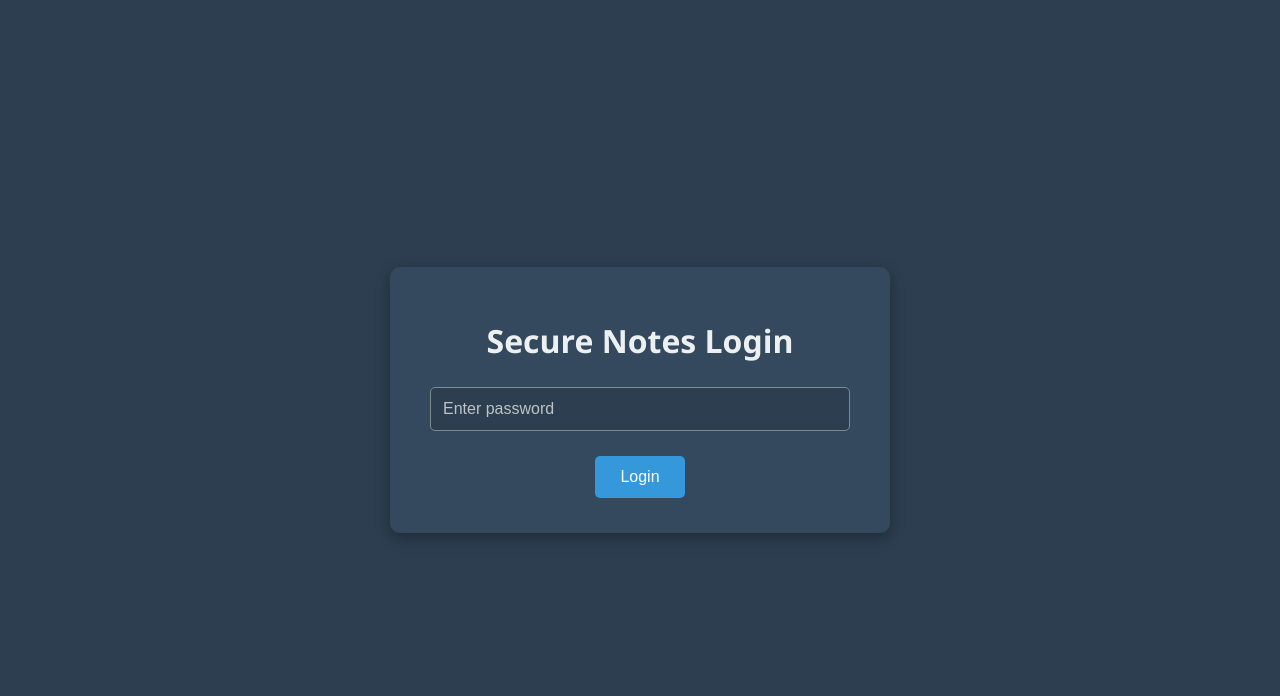
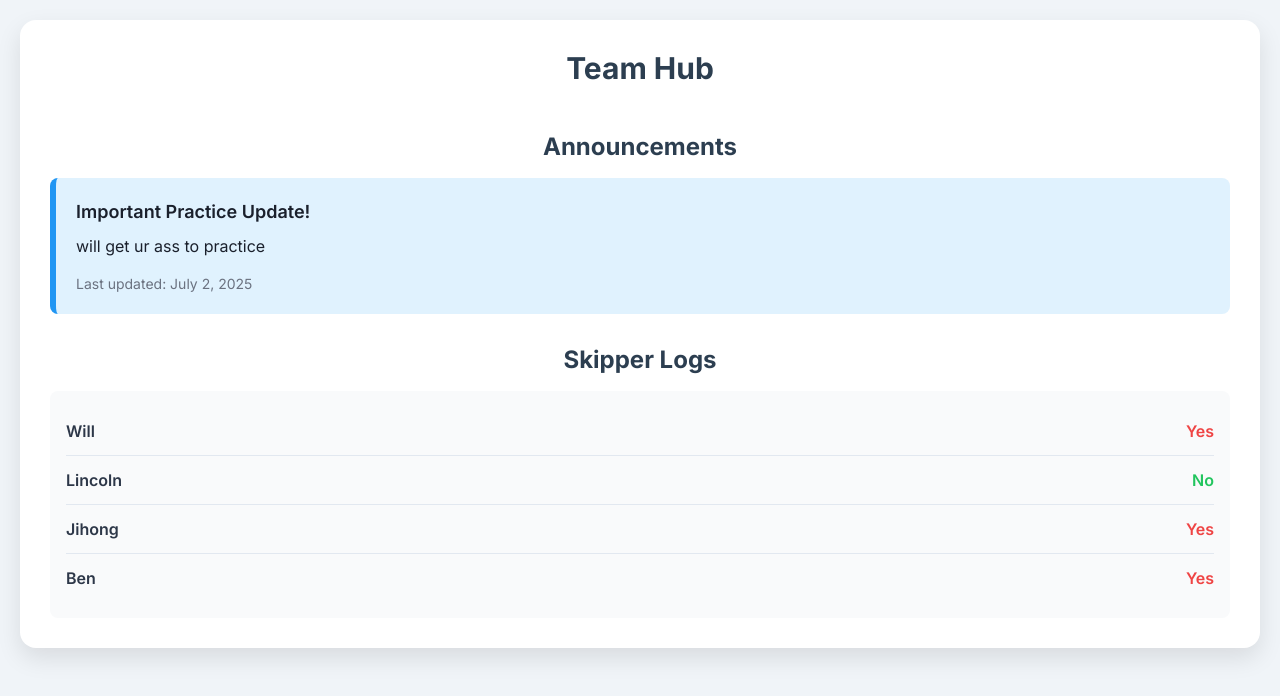
Before and after one commit to ChalkenYT/wick.github.io, a plain HTML site: page index.html in a window 1280 px wide. Drawn offline with nearby package versions, Linux system fonts and the light colour scheme.

Commit message:
Update index.html

```diff
--- a/index.html
+++ b/index.html
@@ -3,268 +3,267 @@
 <head>
     <meta charset="UTF-8">
     <meta name="viewport" content="width=device-width, initial-scale=1.0">
-    <title>Secure Notes</title>
-    <link rel="manifest" href="manifest.json">
-    <meta name="apple-mobile-web-app-capable" content="yes">
-    <meta name="apple-mobile-web-app-status-bar-style" content="black-translucent">
-    <meta name="theme-color" content="#3498db">
+    <title>did will skip</title>
+    <!-- Tailwind CSS CDN for easy styling -->
+    <script src="https://cdn.tailwindcss.com"></script>
+    <!-- Google Fonts - Inter for a clean look -->
+    <link href="https://fonts.googleapis.com/css2?family=Inter:wght@400;600;700&display=swap" rel="stylesheet">
+    <!-- Link to manifest.json for PWA features -->
+    <link rel="manifest" href="/manifest.json">
 
     <style>
         body {
-            font-family: 'Segoe UI', Tahoma, Geneva, Verdana, sans-serif;
-            margin: 0;
+            font-family: 'Inter', sans-serif;
+            background-color: #f0f4f8; /* Light blue-gray background */
             display: flex;
             justify-content: center;
+            align-items: flex-start; /* Align items to the top */
+            min-height: 100vh;
+            padding: 20px;
+            box-sizing: border-box;
+        }
+        .container {
+            background-color: #ffffff;
+            border-radius: 16px; /* More rounded corners */
+            box-shadow: 0 10px 25px rgba(0, 0, 0, 0.1); /* Softer shadow */
+            padding: 30px;
+            width: 100%;
+            max-width: 600px; /* Max width for better readability on large screens */
+            display: flex;
+            flex-direction: column;
+            gap: 30px; /* Space between sections */
+        }
+        .section-title {
+            font-weight: 700; /* Bold title */
+            color: #2c3e50; /* Darker text for titles */
+            margin-bottom: 15px;
+            text-align: center;
+        }
+        .announcement-box {
+            background-color: #e0f2fe; /* Light blue for announcement */
+            border-left: 6px solid #2196f3; /* Blue border on the left */
+            padding: 20px;
+            border-radius: 8px;
+            color: #1a202c;
+        }
+        .skipper-log-item {
+            display: flex;
+            justify-content: space-between;
             align-items: center;
-            min-height: 100vh;
-            background-color: #2c3e50;
-            color: #ecf0f1;
-            transition: background-color 0.3s ease;
+            padding: 12px 0;
+            border-bottom: 1px solid #e2e8f0; /* Light gray separator */
+        }
+        .skipper-log-item:last-child {
+            border-bottom: none;
+        }
+        .skipper-name {
+            font-weight: 600;
+            color: #2d3748;
+        }
+        .skipper-status-yes {
+            color: #ef4444; /* Red for 'Yes' (skipped) */
+            font-weight: 600;
+        }
+        .skipper-status-no {
+            color: #22c55e; /* Green for 'No' (didn't skip) */
+            font-weight: 600;
         }
 
-        .container {
-            background-color: #34495e;
-            padding: 30px;
-            border-radius: 10px;
-            box-shadow: 0 5px 15px rgba(0, 0, 0, 0.3);
-            text-align: center;
-            width: 90%;
-            max-width: 500px;
-            box-sizing: border-box;
-        }
-
-        h1 {
-            color: #ecf0f1;
-            margin-bottom: 25px;
-        }
-
-        input[type="password"],
-        textarea {
-            width: calc(100% - 20px);
-            padding: 12px;
-            margin-bottom: 15px;
-            border: 1px solid #7f8c8d;
-            border-radius: 5px;
-            background-color: #2c3e50;
-            color: #ecf0f1;
-            font-size: 1rem;
-            box-sizing: border-box;
-        }
-
-        input[type="password"]::placeholder,
-        textarea::placeholder {
-            color: #bdc3c7;
-        }
-
-        button {
-            background-color: #3498db;
-            color: white;
-            padding: 12px 25px;
-            border: none;
-            border-radius: 5px;
-            cursor: pointer;
-            font-size: 1rem;
-            transition: background-color 0.2s ease;
-            margin: 5px;
-        }
-
-        button:hover {
-            background-color: #2980b9;
-        }
-
-        #password-protection,
-        #notes-app {
-            display: none; /* Hidden by default */
-        }
-
-        #notes-app.active,
-        #password-protection.active {
-            display: block;
-        }
-
-        .error-message {
-            color: #e74c3c;
-            margin-top: -10px;
-            margin-bottom: 15px;
-            font-size: 0.9em;
-        }
-
-        textarea {
-            min-height: 150px;
-            resize: vertical;
-        }
-
-        .button-group {
-            display: flex;
-            justify-content: space-around;
-            margin-top: 15px;
-        }
-
-        @media (max-width: 600px) {
+        /* Responsive adjustments */
+        @media (max-width: 640px) {
             .container {
                 padding: 20px;
             }
-            button {
-                padding: 10px 20px;
-                font-size: 0.9rem;
+            .section-title {
+                font-size: 1.5rem;
             }
         }
     </style>
 </head>
 <body>
     <div class="container">
-        <div id="password-protection" class="active">
-            <h1>Secure Notes Login</h1>
-            <input type="password" id="password-input" placeholder="Enter password">
-            <p id="password-error" class="error-message"></p>
-            <button id="login-button">Login</button>
+        <h1 class="text-3xl section-title">Team Hub</h1>
+
+        <!-- Announcement Box Section -->
+        <div>
+            <h2 class="text-2xl section-title">Announcements</h2>
+            <div id="announcement-content" class="announcement-box">
+                <!-- Announcement content will be loaded here by JavaScript -->
+            </div>
         </div>
 
-        <div id="notes-app">
-            <h1>Your Secure Notes</h1>
-            <textarea id="notes-textarea" placeholder="Write your secret notes here..."></textarea>
-            <div class="button-group">
-                <button id="save-button">Save Notes</button>
-                <button id="clear-button">Clear Notes</button>
-                <button id="logout-button">Logout</button>
+        <!-- Skipper Logs Section -->
+        <div>
+            <h2 class="text-2xl section-title">Skipper Logs</h2>
+            <div id="skipper-logs-list" class="bg-gray-50 p-4 rounded-lg">
+                <!-- Skipper logs will be loaded here by JavaScript -->
             </div>
-            <p id="save-status" style="font-size: 0.8em; margin-top: 10px; color: #2ecc71;"></p>
         </div>
     </div>
 
     <script>
-        const correctPassword = "mynotespassword"; // CHANGE THIS TO YOUR DESIRED PASSWORD!
-        const cookieName = "secureNotesContent";
-        const passwordInput = document.getElementById("password-input");
-        const loginButton = document.getElementById("login-button");
-        const passwordProtectionDiv = document.getElementById("password-protection");
-        const notesAppDiv = document.getElementById("notes-app");
-        const notesTextarea = document.getElementById("notes-textarea");
-        const saveButton = document.getElementById("save-button");
-        const clearButton = document.getElementById("clear-button");
-        const logoutButton = document.getElementById("logout-button");
-        const passwordError = document.getElementById("password-error");
-        const saveStatus = document.getElementById("save-status");
+        // --- Configuration: Easily Edit These Values ---
 
-        // --- Cookie Functions ---
-        function setCookie(name, value, days) {
-            let expires = "";
-            if (days) {
-                let date = new Date();
-                date.setTime(date.getTime() + (days * 24 * 60 * 60 * 1000));
-                expires = "; expires=" + date.toUTCString();
-            }
-            document.cookie = name + "=" + (value || "") + expires + "; path=/; SameSite=Lax";
-        }
+        // 1. Announcement Text (supports HTML for formatting)
+        const ANNOUNCEMENT_TEXT = `
+            <p class="text-lg font-semibold mb-2">Important Practice Update!</p>
+            <p>will get ur ass to practice</p>
+            <p class="text-sm text-gray-500 mt-4">Last updated: July 2, 2025</p>
+        `;
 
-        function getCookie(name) {
-            let nameEQ = name + "=";
-            let ca = document.cookie.split(';');
-            for (let i = 0; i < ca.length; i++) {
-                let c = ca[i];
-                while (c.charAt(0) === ' ') c = c.substring(1, c.length);
-                if (c.indexOf(nameEQ) === 0) return decodeURIComponent(c.substring(nameEQ.length, c.length));
-            }
-            return null;
-        }
+        // 2. Skipper Logs Data
+        // Each object has a 'name' and a 'skipped' boolean (true if skipped, false if not)
+        const SKIPPER_LOGS_DATA = [
+            { name: "Will", skipped: true },
+            { name: "Lincoln", skipped: false },
+            { name: "Jihong", skipped: true },
+            { name: "Ben", skipped: true },
+        ];
 
-        function eraseCookie(name) {
-            document.cookie = name + '=; Max-Age=-99999999; path=/; SameSite=Lax';
-        }
+        // --- End of Configuration ---
 
-        // --- Encryption/Decryption (Basic XOR for demonstration, not truly secure) ---
-        // For real security, consider a library like CryptoJS for AES encryption.
-        function simpleXOR(str, key) {
-            let output = "";
-            for (let i = 0; i < str.length; i++) {
-                let charCode = str.charCodeAt(i) ^ key.charCodeAt(i % key.length);
-                output += String.fromCharCode(charCode);
-            }
-            return output;
-        }
 
-        // --- App Logic ---
-        function showPasswordProtection() {
-            passwordProtectionDiv.classList.add("active");
-            notesAppDiv.classList.remove("active");
-            passwordInput.value = "";
-            passwordError.textContent = "";
-            notesTextarea.value = ""; // Clear notes on logout
-            saveStatus.textContent = "";
-        }
-
-        function showNotesApp() {
-            passwordProtectionDiv.classList.remove("active");
-            notesAppDiv.classList.add("active");
-            loadNotes();
-        }
-
-        function login() {
-            if (passwordInput.value === correctPassword) {
-                showNotesApp();
-            } else {
-                passwordError.textContent = "Incorrect password. Please try again.";
+        // Function to render the announcement
+        function renderAnnouncement() {
+            const announcementDiv = document.getElementById('announcement-content');
+            if (announcementDiv) {
+                announcementDiv.innerHTML = ANNOUNCEMENT_TEXT;
             }
         }
 
-        function saveNotes() {
-            const notes = notesTextarea.value;
-            const encryptedNotes = simpleXOR(notes, correctPassword); // Encrypt with the password
-            setCookie(cookieName, encryptedNotes, 365); // Save for 1 year
-            saveStatus.textContent = "Notes saved successfully!";
-            setTimeout(() => saveStatus.textContent = "", 3000); // Clear message after 3 seconds
-        }
+        // Function to render the skipper logs
+        function renderSkipperLogs() {
+            const skipperLogsList = document.getElementById('skipper-logs-list');
+            if (skipperLogsList) {
+                skipperLogsList.innerHTML = ''; // Clear existing content
+                SKIPPER_LOGS_DATA.forEach(log => {
+                    const itemDiv = document.createElement('div');
+                    itemDiv.className = 'skipper-log-item';
 
-        function loadNotes() {
-            const encryptedNotes = getCookie(cookieName);
-            if (encryptedNotes) {
-                notesTextarea.value = simpleXOR(encryptedNotes, correctPassword); // Decrypt with the password
-            } else {
-                notesTextarea.value = "";
+                    const nameSpan = document.createElement('span');
+                    nameSpan.className = 'skipper-name';
+                    nameSpan.textContent = log.name;
+
+                    const statusSpan = document.createElement('span');
+                    statusSpan.className = log.skipped ? 'skipper-status-yes' : 'skipper-status-no';
+                    statusSpan.textContent = log.skipped ? 'Yes' : 'No';
+
+                    itemDiv.appendChild(nameSpan);
+                    itemDiv.appendChild(statusSpan);
+                    skipperLogsList.appendChild(itemDiv);
+                });
             }
         }
 
-        function clearNotes() {
-            if (confirm("Are you sure you want to clear all notes? This cannot be undone.")) {
-                notesTextarea.value = "";
-                eraseCookie(cookieName);
-                saveStatus.textContent = "Notes cleared!";
-                setTimeout(() => saveStatus.textContent = "", 3000);
-            }
-        }
-
-        function logout() {
-            showPasswordProtection();
-        }
-
-        // --- Event Listeners ---
-        loginButton.addEventListener("click", login);
-        passwordInput.addEventListener("keypress", function(event) {
-            if (event.key === "Enter") {
-                login();
-            }
-        });
-        saveButton.addEventListener("click", saveNotes);
-        clearButton.addEventListener("click", clearNotes);
-        logoutButton.addEventListener("click", logout);
-
-        // --- Initial Load ---
-        showPasswordProtection(); // Always start at the password screen
-
         // --- PWA Service Worker Registration ---
+        // This registers the service worker.
+        // You will need to save the content below into a file named `sw.js`
+        // in the same directory as this `index.html` file.
         if ('serviceWorker' in navigator) {
             window.addEventListener('load', () => {
-                navigator.serviceWorker.register('service-worker.js')
+                navigator.serviceWorker.register('/sw.js')
                     .then(registration => {
-                        console.log('Service Worker registered with scope:', registration.scope);
+                        console.log('Service Worker registered:', registration);
                     })
                     .catch(error => {
                         console.error('Service Worker registration failed:', error);
                     });
             });
         }
+
+        // --- PWA Manifest File Content ---
+        /*
+        // You will need to save the following JSON content into a file named `manifest.json`
+        // in the same directory as this `index.html` file.
+
+        {
+            "name": "Team Hub Announcements",
+            "short_name": "Team Hub",
+            "description": "Stay updated with team announcements and skipper logs.",
+            "start_url": "/",
+            "display": "standalone",
+            "background_color": "#f0f4f8",
+            "theme_color": "#2196f3",
+            "icons": [
+                {
+                    "src": "/icons/icon-192x192.png",
+                    "sizes": "192x192",
+                    "type": "image/png"
+                },
+                {
+                    "src": "/icons/icon-512x512.png",
+                    "sizes": "512x512",
+                    "type": "image/png"
+                }
+            ]
+        }
+
+        // Note: For the icons, you'll need to create a folder named `icons` in your root directory
+        // and place `icon-192x192.png` and `icon-512x512.png` files there.
+        // You can use a tool like Favicon Generator to create these icons.
+        */
+
+        // --- Service Worker (sw.js) Content ---
+        /*
+        // You will need to save the following JavaScript content into a file named `sw.js`
+        // in the same directory as this `index.html` file.
+
+        const CACHE_NAME = 'team-hub-cache-v1';
+        const urlsToCache = [
+            '/',
+            '/index.html',
+            '/manifest.json',
+            'https://cdn.tailwindcss.com',
+            'https://fonts.googleapis.com/css2?family=Inter:wght@400;600;700&display=swap',
+            'https://fonts.gstatic.com/s/inter/v13/UcC73FwrK3iLTeHuS_fvQtMwCp50KnMa1ZL7W0Q5nw.woff2' // Example font file
+            // Add paths to your icons here if you create them, e.g., '/icons/icon-192x192.png'
+        ];
+
+        self.addEventListener('install', (event) => {
+            event.waitUntil(
+                caches.open(CACHE_NAME)
+                    .then((cache) => {
+                        console.log('Opened cache');
+                        return cache.addAll(urlsToCache);
+                    })
+            );
+        });
+
+        self.addEventListener('fetch', (event) => {
+            event.respondWith(
+                caches.match(event.request)
+                    .then((response) => {
+                        // Cache hit - return response
+                        if (response) {
+                            return response;
+                        }
+                        // No cache hit - fetch from network
+                        return fetch(event.request);
+                    })
+            );
+        });
+
+        self.addEventListener('activate', (event) => {
+            const cacheWhitelist = [CACHE_NAME];
+            event.waitUntil(
+                caches.keys().then((cacheNames) => {
+                    return Promise.all(
+                        cacheNames.map((cacheName) => {
+                            if (cacheWhitelist.indexOf(cacheName) === -1) {
+                                return caches.delete(cacheName);
+                            }
+                        })
+                    );
+                })
+            );
+        });
+        */
+
+        // Initial rendering when the page loads
+        document.addEventListener('DOMContentLoaded', () => {
+            renderAnnouncement();
+            renderSkipperLogs();
+        });
     </script>
-
-    <link rel="manifest" href="manifest.json">
 </body>
 </html>
```
